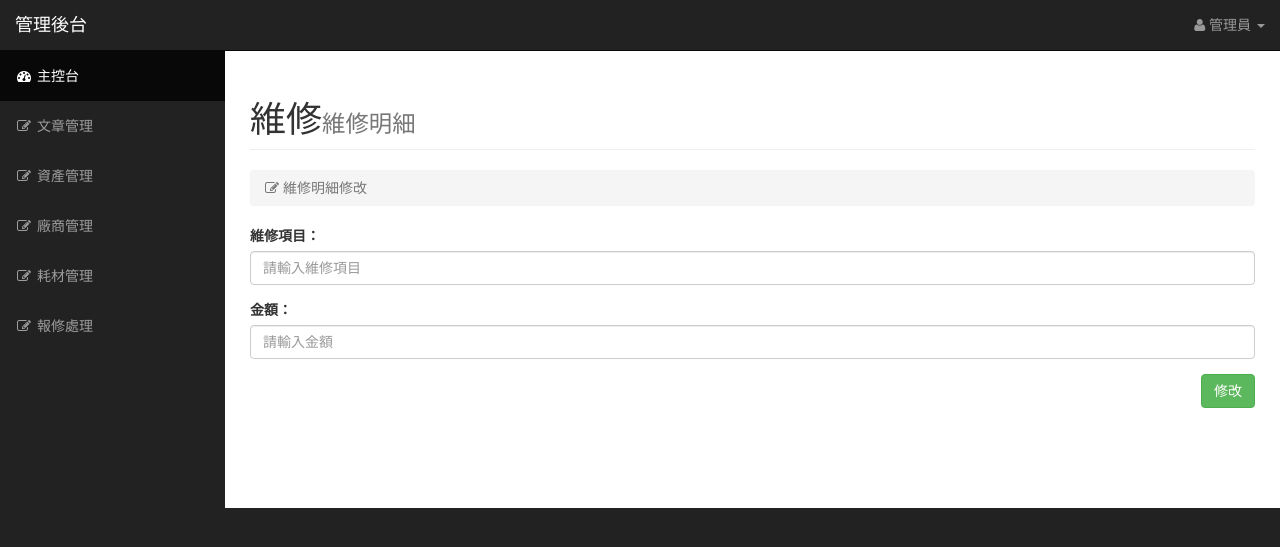
After one commit to ncut-mis/asset0523, a Laravel app: page /admin/maintainces/1/details/1 in a window 1280 px wide. The commit adds this page. Shown: the top 547 px of the page. Run offline with Laravel 8, Linux system fonts and the light colour scheme; data that the repository does not hold is empty; settings files or empty folders that the repository lacks are supplied.

Commit message:
maintainceitem_view完成

```diff
--- a/app/Http/Controllers/MaintainceItemsController.php
+++ b/app/Http/Controllers/MaintainceItemsController.php
@@ -27,5 +27,27 @@ class MaintainceItemsController extends Controller
         return redirect()->route('admin.maintainces.details',$data);
     }
 
+    public function edit($mid,$id)
+    {
+        $maintaince=Maintaince::find($mid);
+        $maintainceitem=MaintainceItem::find($id);
+        $data = ['maintaince' => $maintaince,'maintainceitem'=>$maintainceitem];
 
+        return view('admin.maintainces.edit', $data);
+    }
+    public function update(Request $request,$mid, $id)
+    {
+        $maintainceitem=MaintainceItem::find($id);
+        $maintainceitem->update($request->all());
+        $maintaince=Maintaince::find($mid);
+        $data=['maintaince'=>$maintaince];
+        return redirect()->route('admin.maintainces.details',$data);
+    }
+    public function destroy($mid,$id)
+    {
+        MaintainceItem::destroy($id);
+        $maintaince=Maintaince::find($mid);
+        $data=['maintaince'=>$maintaince];
+        return redirect()->route('admin.maintainces.details',$data);
+    }
 }
--- /dev/null
+++ b/resources/views/admin/maintainces/edit.blade.php
@@ -0,0 +1,51 @@
+@extends('admin.layouts.master')
+
+@section('title', '維修明細')
+
+@section('content')
+<!-- Page Heading -->
+<div class="row">
+    <div class="col-lg-12">
+        <h1 class="page-header">
+            維修<small>維修明細</small>
+        </h1>
+        <ol class="breadcrumb">
+            <li class="active">
+                <i class="fa fa-edit"></i> 維修明細修改
+            </li>
+        </ol>
+    </div>
+</div>
+<!-- /.row -->
+@include('admin.layouts.partials.validation')
+<!-- /.row -->
+
+<div class="row">
+    <div class="col-lg-12">
+        <form action="/admin/maintainces/{{$maintaince->id}}/details/{{$maintainceitem->id}}" method="POST" role="form">
+            {{ csrf_field() }}
+            {{ method_field('PATCH') }}
+
+            <div class="form-group">
+                <label>維修項目：</label>
+                <input name="name" class="form-control" placeholder="請輸入維修項目" value={{$maintainceitem->name}}>
+            </div>
+
+            <div class="form-group">
+                <label>金額：</label>
+                <input name="amount" class="form-control" placeholder="請輸入金額" value={{$maintainceitem->amount}}>
+            </div>
+
+            <div class="text-right">
+                <button type="submit" class="btn btn-success">修改</button>
+            </div>
+        </form>
+
+        <p>&nbsp;</p>
+        <p>&nbsp;</p>
+        <p>&nbsp;</p>
+
+    </div>
+</div>
+<!-- /.row -->
+@endsection
--- a/resources/views/admin/maintainces/show.blade.php
+++ b/resources/views/admin/maintainces/show.blade.php
@@ -117,11 +117,8 @@
                                     @endforeach
                                 </table>
                             </div>
-
                         </div>
-
                         @endforeach
-
                 </div>
                 </div>
         @endif
--- a/routes/web.php
+++ b/routes/web.php
@@ -52,9 +52,9 @@ Route::group(['prefix' => 'admin'], function() {
     Route::post('maintainces/{id}/detail'  , ['as' => 'admin.maintainces.details.store', 'uses' => 'MaintainceItemsController@store']);
     Route::post('maintainces/{id}/complete'  , ['as' => 'admin.maintainces.complete', 'uses' => 'MaintaincesController@complete']);
     //未做
-    Route::get('maintainces/{id}/detail'  , ['as' => 'admin.maintainces.details.edit', 'uses' => 'MaintainceItemsController@edit']);
-    Route::patch('maintainces/{id}/detail'  , ['as' => 'admin.maintainces.details.update', 'uses' => 'MaintainceItemsController@update']);
-    Route::delete('maintainces/{id}/detail'  , ['as' => 'admin.maintainces.details.delete', 'uses' => 'MaintainceItemsController@delete']);
+    Route::get('maintainces/{mid}/details/{id}'  , ['as' => 'admin.maintainces.edit', 'uses' => 'MaintainceItemsController@edit']);
+    Route::patch('maintainces/{mid}/details/{id}'  , ['as' => 'admin.maintainces.details.update', 'uses' => 'MaintainceItemsController@update']);
+    Route::delete('maintainces/{mid}/details/{id}'  , ['as' => 'admin.maintainces.details.destroy', 'uses' => 'MaintainceItemsController@destroy']);
 
 
     //耗材
```
Also changed, not shown: resources/views/admin/maintainces/details.blade.php (+14 -3 lines).
